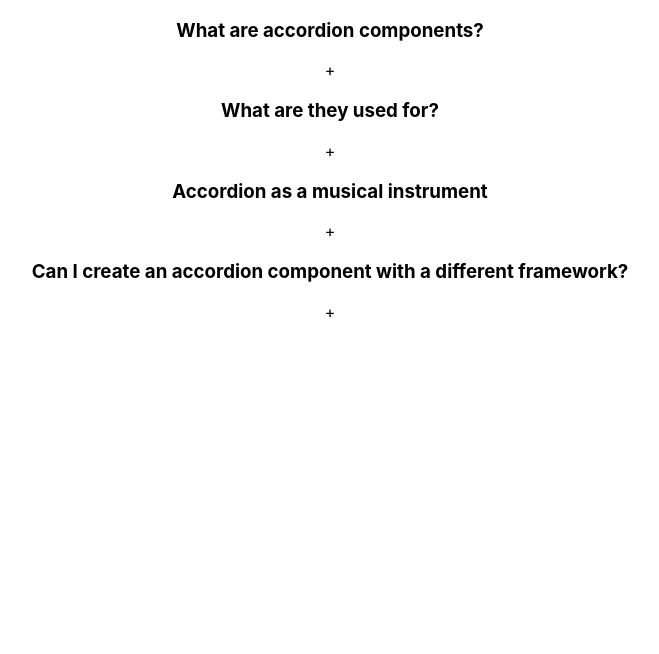
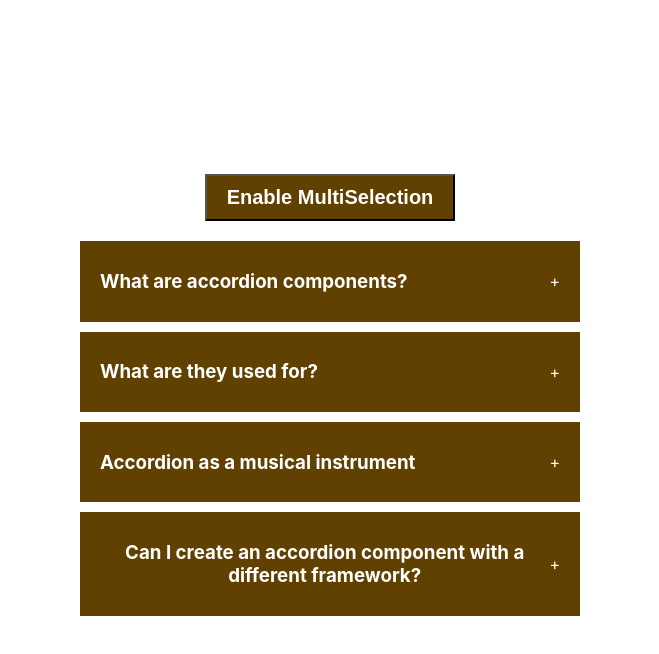
Before and after one commit to NedLeee/ReactAccordion, a React (Create React App) app: page / in a window 1280 px wide. Shown: the top 654 px of the page, without its empty margins (310-969 px from the left). Built offline with nearby package versions, Linux system fonts and the light colour scheme.

Commit message:
create multiselection button

```diff
--- a/src/components/accordion/index.jsx
+++ b/src/components/accordion/index.jsx
@@ -3,6 +3,8 @@
 
 import { useState } from "react";
 import data from "./data.js";
+import "./styles.css";
+
 
 export default function Accordion() {
     const [selected, setSelected] = useState(null);
@@ -14,6 +16,7 @@
     console.log(selected);
 
     return <div className="wrapper">
+            <button>Enable MultiSelection</button>
         <div className="accordion">
             {
                 data && data.length > 0 ? (
--- /dev/null
+++ b/src/components/accordion/styles.css
@@ -0,0 +1,41 @@
+.wrapper {
+    display: flex;
+    height: 100vh;
+    width: 100vw;
+    justify-content: center;
+    align-items: center;
+    flex-direction: column;
+    gap: 20px;
+}
+
+.wrapper button {
+    padding: 10px 20px;
+    background: #614101;
+    color: #ffffff;
+    font-weight: bold;
+    font-size: 20px;
+    cursor: pointer;
+}
+
+.accordion {
+    width: 500px;
+}
+
+.item {
+    background: #614101;
+    margin-bottom: 10px;
+    padding: 10px 20px;
+}
+
+.title {
+    color: #ffffff;
+    display: flex;
+    justify-content: space-between;
+    align-items: center;
+    cursor: pointer;
+}
+
+.content {
+    color: #ffffff;
+    height: auto;
+}
```
Also changed, not shown: src/components/styles.css (deleted).
